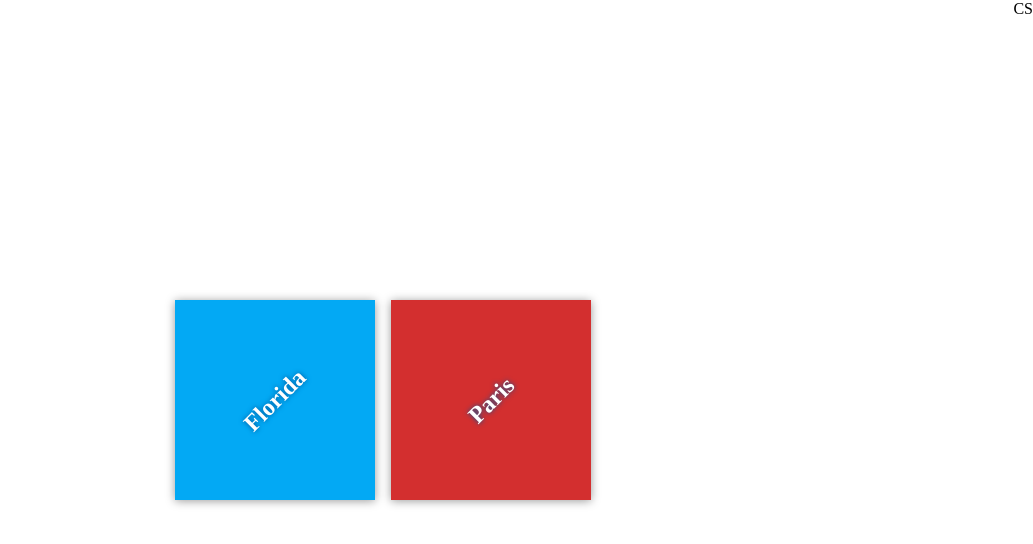
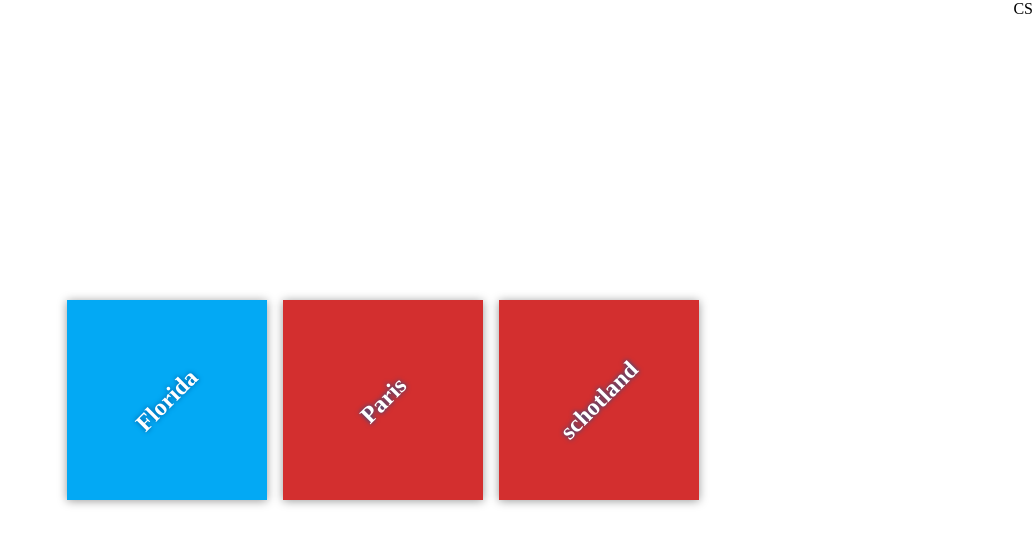
Before and after one commit to abeermehanna/my-travel-plans, a plain HTML site: page index.html in a window 1280 px wide. Shown: the whole page, without its empty margins (247-1280 px from the left). Drawn offline with Linux system fonts and the light colour scheme.

Commit message:
Add destination to schotland

```diff
--- a/css/app.css
+++ b/css/app.css
@@ -57,3 +57,7 @@ h2 {
 #paris {
     background-color: #d32f2f;
 }
+
+#schotland {
+    background-color: #d32f2f;
+}
--- a/index.html
+++ b/index.html
@@ -17,6 +17,10 @@
             <div class="destination" id="paris">
                 <h2>Paris</h2>
             </div>
+            <div class="destination" id="schotland">
+                <h2>schotland</h2>
+            </div>
+
         </div>
     </div>
 
```
